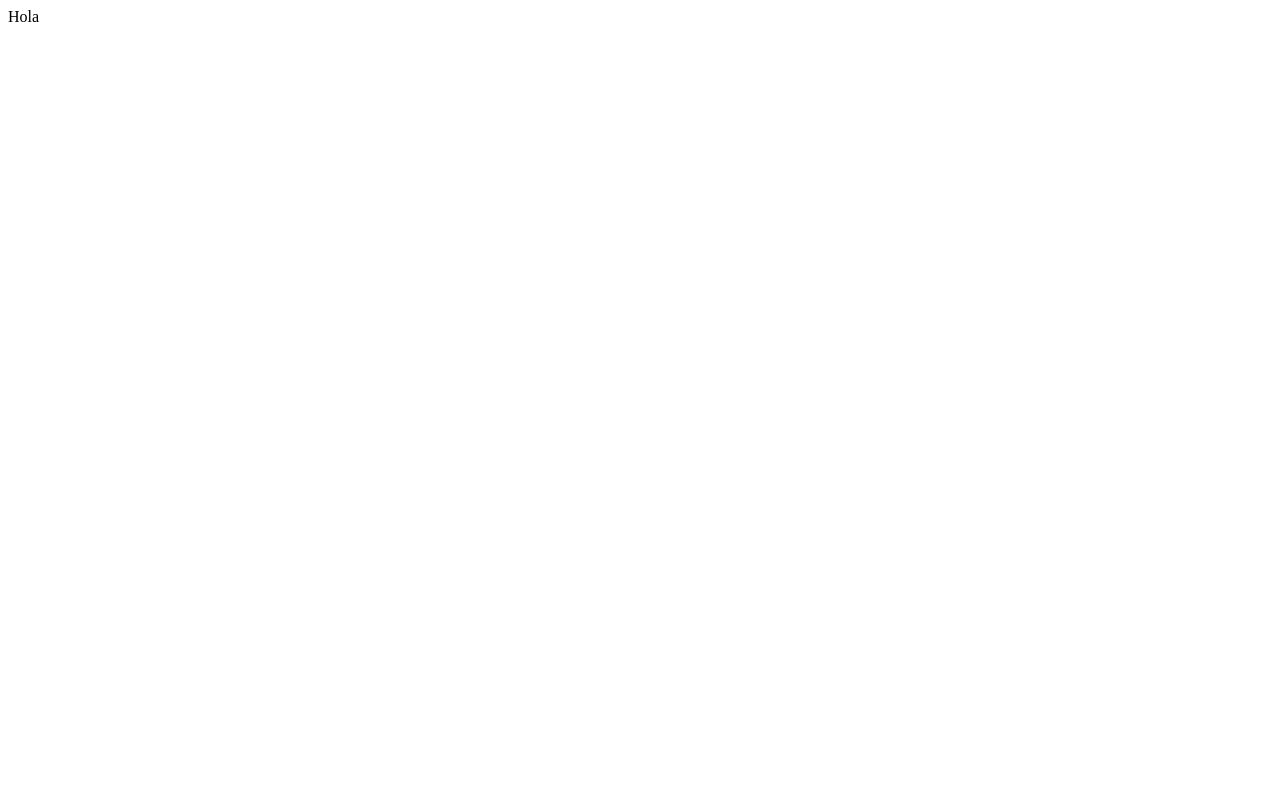
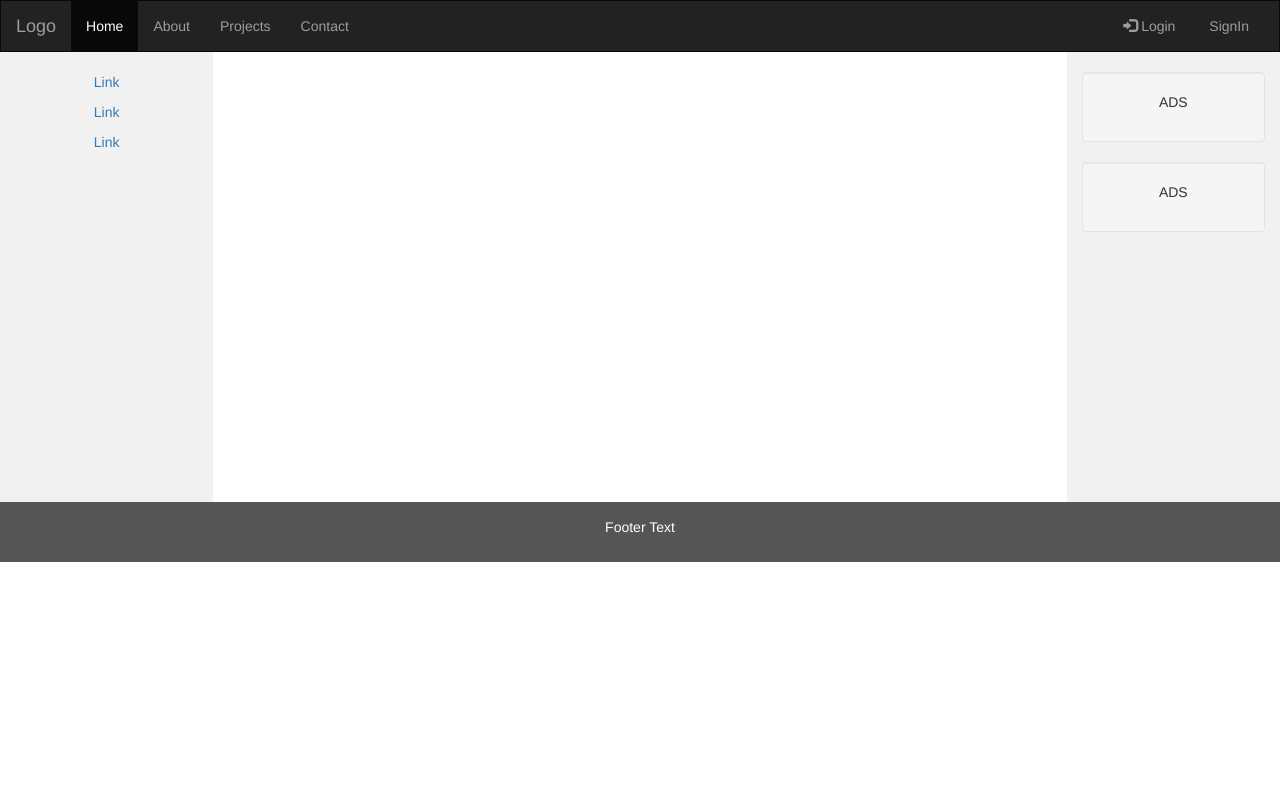
Before and after one commit to cristiansteib/unAventon, a Django app: page / in a window 1280 px wide. Before the commit the page is almost empty. Run offline with Django 3.2, Linux system fonts and the light colour scheme; some libraries are stand-ins or nearby versions.

Commit message:
added html files.. and render to view

```diff
--- a/unAventonApp/templates/unAventonApp/base.html
+++ b/unAventonApp/templates/unAventonApp/base.html
@@ -6,21 +6,105 @@
     <meta name="viewport" content="width=device-width, initial-scale=1">
     <meta name="description" content="">
     <meta name="author" content="">
+    <link rel="stylesheet" href="https://maxcdn.bootstrapcdn.com/bootstrap/3.3.7/css/bootstrap.min.css">
+    <script src="https://ajax.googleapis.com/ajax/libs/jquery/3.3.1/jquery.min.js"></script>
+    <script src="https://maxcdn.bootstrapcdn.com/bootstrap/3.3.7/js/bootstrap.min.js"></script>
     <title>{% block title %}Un aventon{% endblock %}</title>
 </head>
 
+<style>
+    /* Remove the navbar's default margin-bottom and rounded borders */
+    .navbar {
+        margin-bottom: 0;
+        border-radius: 0;
+    }
+
+    /* Set height of the grid so .sidenav can be 100% (adjust as needed) */
+    .row.content {
+        height: 450px
+    }
+
+    /* Set gray background color and 100% height */
+    .sidenav {
+        padding-top: 20px;
+        background-color: #f1f1f1;
+        height: 100%;
+    }
+
+    /* Set black background color, white text and some padding */
+    footer {
+        background-color: #555;
+        color: white;
+        padding: 15px;
+    }
+
+    /* On small screens, set height to 'auto' for sidenav and grid */
+    @media screen and (max-width: 767px) {
+        .sidenav {
+            height: auto;
+            padding: 15px;
+        }
+
+        .row.content {
+            height: auto;
+        }
+    }
+</style>
+
 <body>
-    <div id="sidebar">
-        {% block sidebar %}
-        <ul>
-            <li><a href="/">Home</a></li>
-            <li><a href="/blog/">other</a></li>
-        </ul>
-        {% endblock %}
+
+<nav class="navbar navbar-inverse">
+    <div class="container-fluid">
+        <div class="navbar-header">
+            <button type="button" class="navbar-toggle" data-toggle="collapse" data-target="#myNavbar">
+                <span class="icon-bar"></span>
+                <span class="icon-bar"></span>
+                <span class="icon-bar"></span>
+            </button>
+            <a class="navbar-brand" href="#">Logo</a>
+        </div>
+        <div class="collapse navbar-collapse" id="myNavbar">
+            <ul class="nav navbar-nav">
+                <li class="active"><a href="#">Home</a></li>
+                <li><a href="#">About</a></li>
+                <li><a href="#">Projects</a></li>
+                <li><a href="#">Contact</a></li>
+            </ul>
+            <ul class="nav navbar-nav navbar-right">
+                <li><a href="{% url 'login'%}"><span class="glyphicon glyphicon-log-in"></span> Login</a></li>
+                <li><a href="{% url 'signin'%}"><span class="glyphicon glyphicon-sign-in"></span> SignIn</a></li>
+
+            </ul>
+        </div>
     </div>
+</nav>
 
-    <div id="content">
-        {% block content %}{% endblock %}
+<div class="container-fluid text-center">
+    <div class="row content">
+        <div class="col-sm-2 sidenav">
+            <p><a href="#">Link</a></p>
+            <p><a href="#">Link</a></p>
+            <p><a href="#">Link</a></p>
+        </div>
+        <div class="col-sm-8 text-left">
+            <div id="content">
+                {% block content %}{% endblock %}
+            </div>
+        </div>
+        <div class="col-sm-2 sidenav">
+            <div class="well">
+                <p>ADS</p>
+            </div>
+            <div class="well">
+                <p>ADS</p>
+            </div>
+        </div>
     </div>
+</div>
+
+<footer class="container-fluid text-center">
+    <p>Footer Text</p>
+</footer>
+
 </body>
 </html>
--- /dev/null
+++ b/unAventonApp/templates/unAventonApp/index.html
@@ -0,0 +1,2 @@
+{% extends "unAventonApp/base.html" %}
+{% block title %}Home{% endblock %}
--- a/unAventonApp/urls.py
+++ b/unAventonApp/urls.py
@@ -5,5 +5,5 @@ name = 'unAventonApp'
 urlpatterns = [
     path('', index, name='index'),
     path('login', login, name='login'),
-    path('singin', signIn, name='singin'),
+    path('signin', signIn, name='signin'),
 ]
--- a/unAventonApp/views.py
+++ b/unAventonApp/views.py
@@ -3,10 +3,10 @@ from django.http import HttpResponse
 
 # Create your views here.
 def index(request):
-    return HttpResponse("Hola")
+    return render(request,'unAventonApp/index.html')
 
 def login(request):
     return render(request,'unAventonApp/login.html')
 
 def signIn(request):
-    return render(request,'unAventonApp/singIn.html')
+    return render(request, 'unAventonApp/signIn.html')
```
Also changed, not shown: unAventonApp/templates/unAventonApp/signIn.html (renamed from unAventonApp/templates/unAventonApp/singIn.html).
